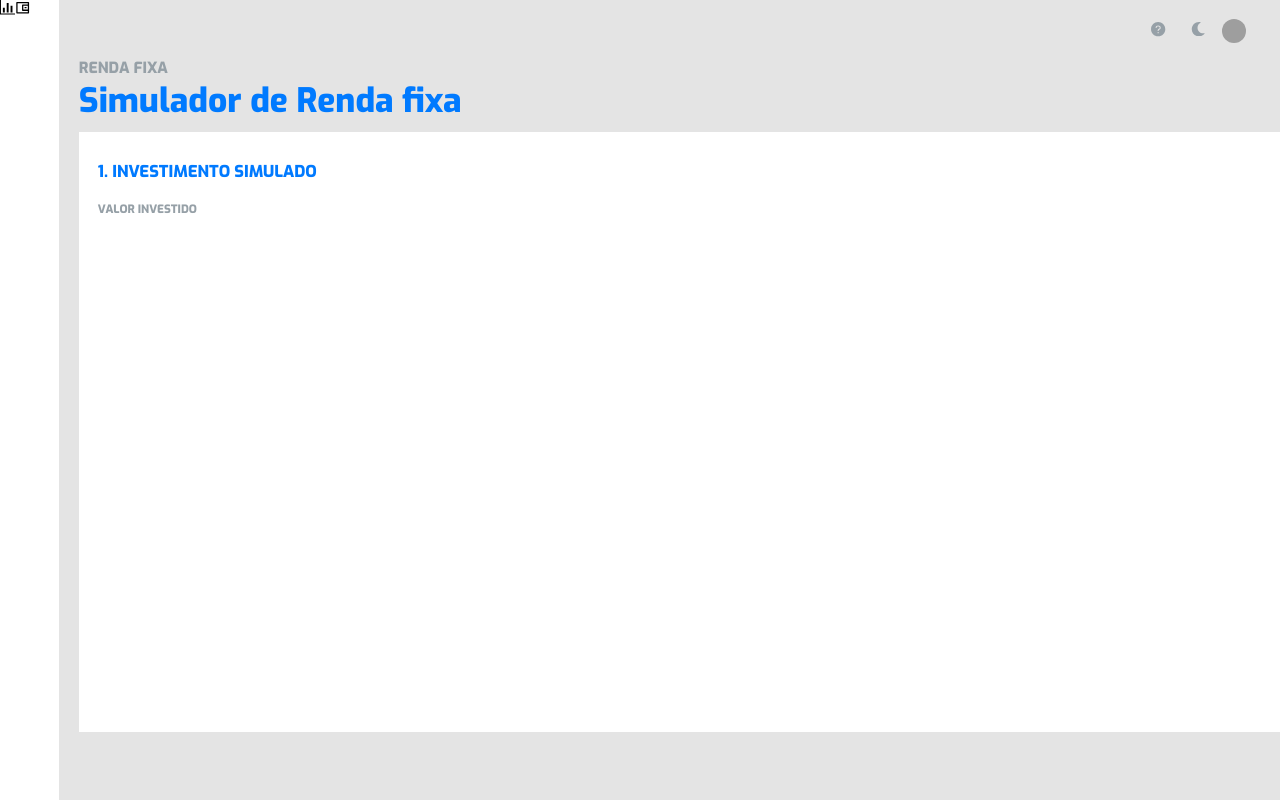
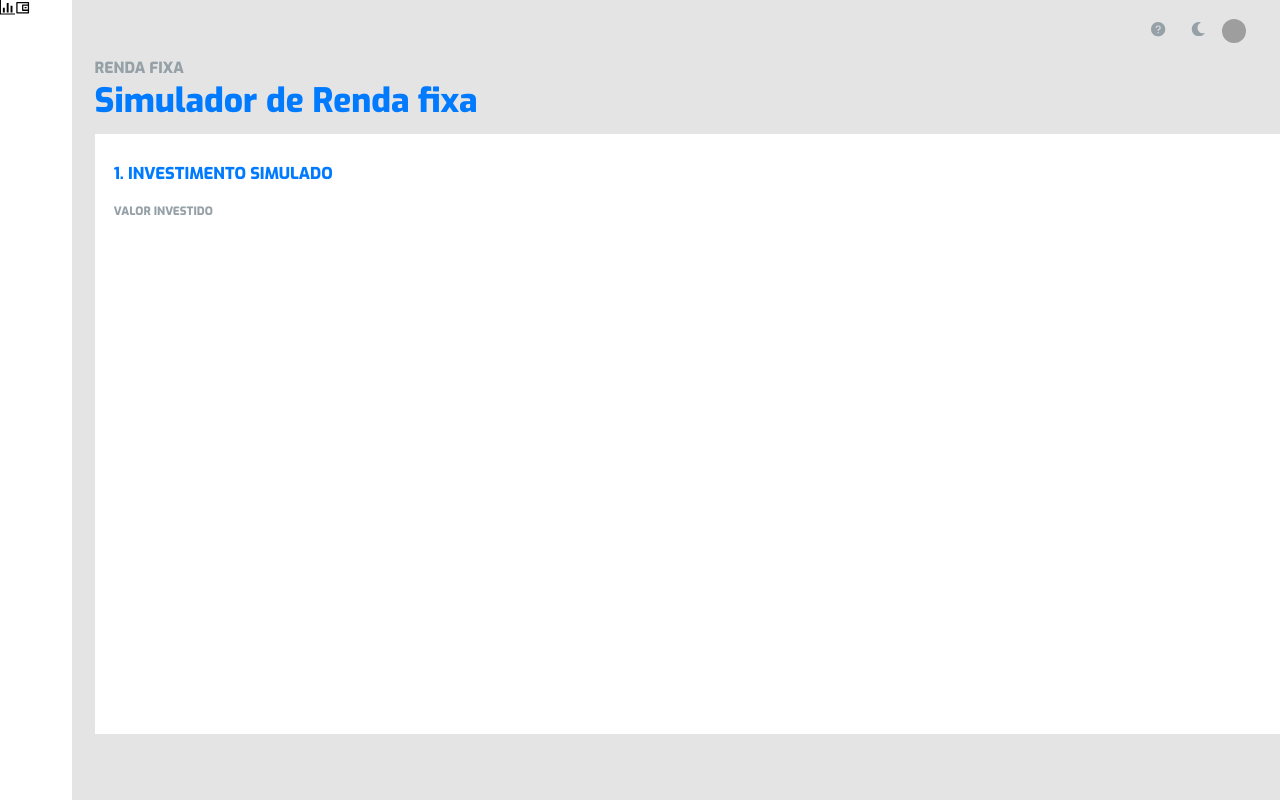
Before and after one commit to TalesFB/Simulador-CarteiraGlobal, a React (Create React App) app: page / in a window 1280 px wide. Built offline with nearby package versions, Linux system fonts and the light colour scheme; grey boxes are pictures that could not be loaded.

Commit message:
complementos

```diff
--- a/src/pages/styles.css
+++ b/src/pages/styles.css
@@ -6,7 +6,7 @@
 
 #page-landing .sidebar {
   height: 100vh;
-  width: 6.5rem;
+  width: 8rem;
   display: block;
 
   background-color: var(--color-base);
@@ -47,21 +47,21 @@
 }
 
 #main .header h3 {
-  margin: 1rem 1rem 0 2rem;
+  margin: 1rem 1rem 0 2.3rem;
   padding-top: 5rem;
   font: 800 1.6rem Exo;
   color: var(--color-title-grey);
 }
 
 #main .header h1 {
-  margin: 0 1rem 1rem 2rem;
+  margin: 0 1rem 1rem 2.3rem;
   font: 800 3.5rem Exo;
   color: var(--color-primary);
 }
 
 #graphs {
   height: 75%;
-  margin: 1rem 0 2rem 2rem;
+  margin: 1.2rem 0 2rem 2.3rem;
   background-color: var(--color-base);
 }
 
```
Also changed, not shown: 1 other file (tests, documents, lock files or other folders).
